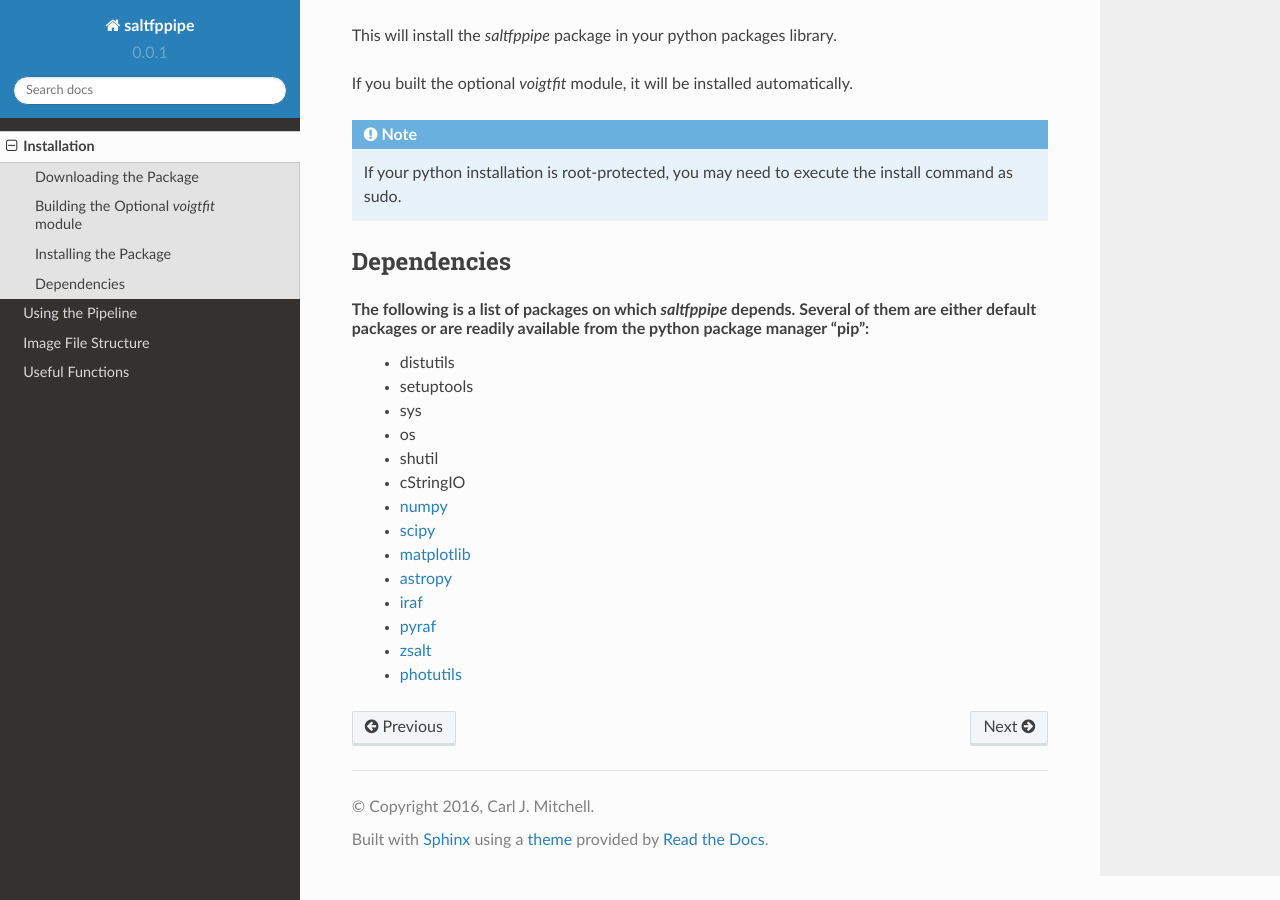
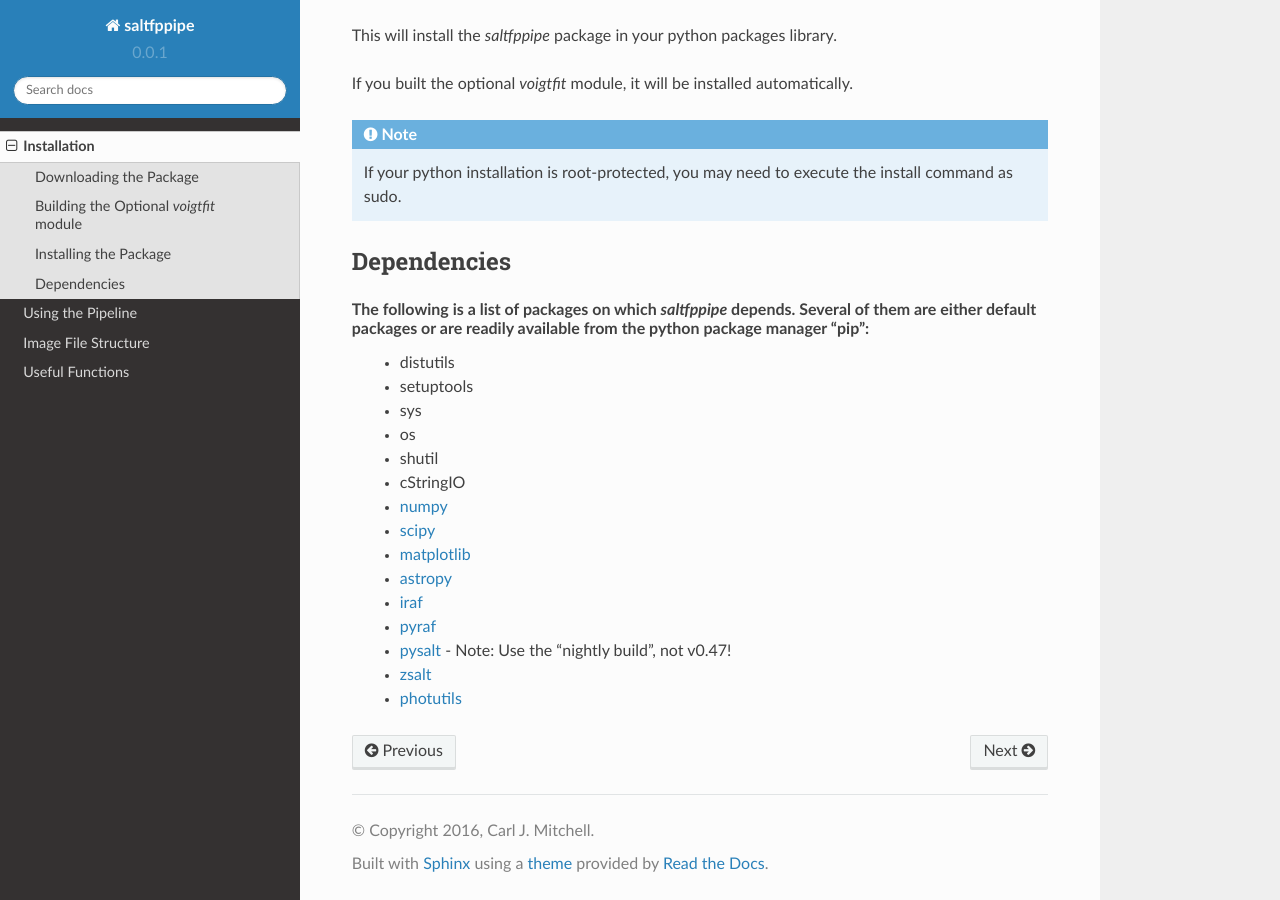
Before and after one commit to carlmitchell/saltfppipe, a Sphinx documentation site: the page built from docs/install.rst, in a window 1280 px wide and 900 px high, scrolled down 980 px. Built offline with Sphinx 7.4.7 and the Read the Docs theme 2.0.0, drawn with Linux system fonts in a browser that asks for light colours.

Commit message:
Added note about PySALT versions to the installation documentation.
v0.47 of PySALT does not play well with zSALT. The nightly build works.

```diff
--- a/docs/install.rst
+++ b/docs/install.rst
@@ -56,5 +56,6 @@
 	* `astropy <http://www.astropy.org/>`_
 	* `iraf <http://iraf.noao.edu/>`_
 	* `pyraf <http://www.stsci.edu/institute/software_hardware/pyraf>`_
+	* `pysalt <http://pysalt.salt.ac.za/>`_ - Note: Use the "nightly build", not v0.47!
 	* `zsalt <https://github.com/crawfordsm/zSALT>`_
 	* `photutils <https://photutils.readthedocs.io/en/latest/>`_
```
